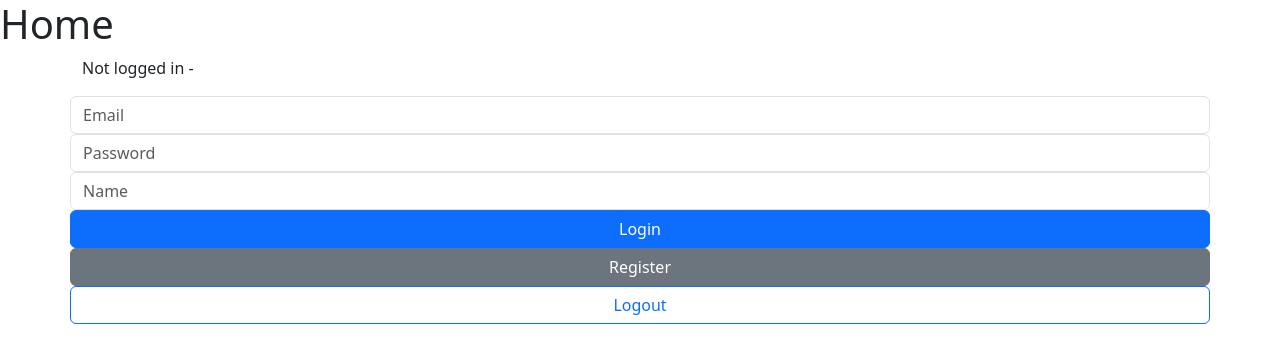
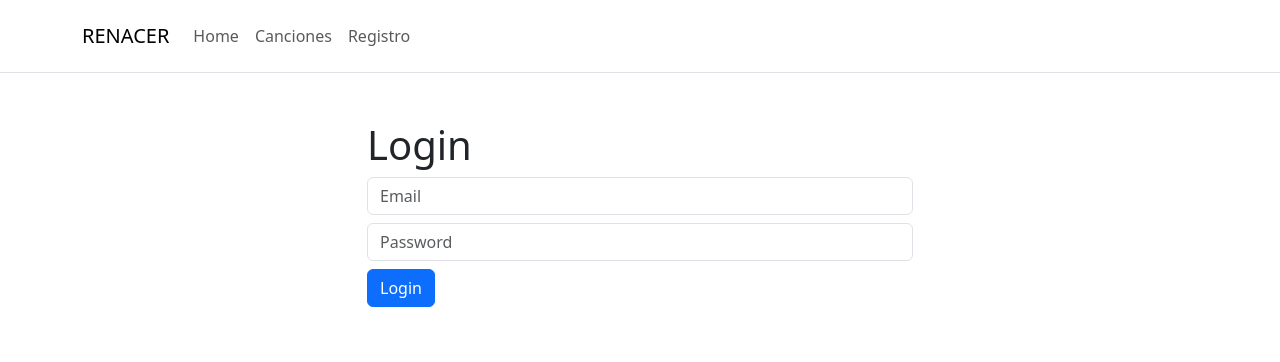
Before and after one commit to edgardoalvarez100/renacer-vue-3, a Vue app: page /login in a window 1280 px wide. Shown: the top 362 px of the page. Built offline with nearby package versions, Linux system fonts and the light colour scheme; no server answers.

Commit message:
“update”

```diff
--- a/src/App.vue
+++ b/src/App.vue
@@ -1,5 +1,37 @@
 <template>
+
+  <nav class="navbar navbar-expand-lg  border-bottom p-3">
+  <div class="container">
+    <router-link class="navbar-brand" to="/">RENACER</router-link>
+    <button class="navbar-toggler" type="button" data-bs-toggle="collapse" data-bs-target="#navbarSupportedContent" aria-controls="navbarSupportedContent" aria-expanded="false" aria-label="Toggle navigation">
+      <span class="navbar-toggler-icon"></span>
+    </button>
+    <div class="collapse navbar-collapse" id="navbarSupportedContent">
+      <ul class="navbar-nav me-auto mb-2 mb-lg-0">
+        <li class="nav-item">
+          <router-link class="nav-link" aria-current="page" to="/">Home</router-link>
+        </li>
+        <li class="nav-item">
+          <router-link class="nav-link" to="/canciones">Canciones</router-link>
+        </li>
+        <li class="nav-item">
+          <router-link class="nav-link" to="/register">Registro</router-link>
+        </li>
+
+
+      </ul>
+      <!-- <form class="d-flex" role="search">
+        <input class="form-control me-2" type="search" placeholder="Search" aria-label="Search">
+        <button class="btn btn-outline-success" type="submit">Search</button>
+      </form> -->
+    </div>
+  </div>
+</nav>
+
+<div class="container">
   <RouterView></RouterView>
+</div>
+
 </template>
 
 <script setup>
--- a/src/lib/appwrite.js
+++ b/src/lib/appwrite.js
@@ -1,12 +1,13 @@
-import { Client, Account, Databases, Locale } from "appwrite";
+import { Client, Account, Databases, Locale, ID } from "appwrite";
 
-export const client = new Client();
+const client = new Client();
 
 client
   .setEndpoint("https://appwrite.plussoluciones.com/v1")
   .setProject("660ec4540039f665327a"); // Replace with your project ID
 
-export const account = new Account(client);
-export const databases = new Databases(client);
-export const locale = new Locale(client);
-export { ID } from "appwrite";
+const account = new Account(client);
+const databases = new Databases(client);
+const locale = new Locale(client);
+
+export { account, databases, locale, client, ID };
--- a/src/main.js
+++ b/src/main.js
@@ -1,7 +1,14 @@
 import { createApp } from "vue";
 import App from "./App.vue";
 import { router } from "./router";
+import { createPinia } from "pinia";
 
 import("bootstrap/dist/css/bootstrap.min.css");
 
-createApp(App).use(router).mount("#app");
+const app = createApp(App);
+const pinia = createPinia();
+
+app.use(router);
+app.use(pinia);
+
+app.mount("#app");
--- a/src/router/index.js
+++ b/src/router/index.js
@@ -1,11 +1,20 @@
-import { createMemoryHistory, createRouter } from "vue-router";
+import { createWebHistory, createRouter } from "vue-router";
 
-import HomeView from "../views/Homeview.vue";
+import HomeView from "../views/HomeView.vue";
+import CancionesView from "../views/CancionesView.vue";
+import RegisterView from "../views/RegisterView.vue";
+import LoginView from "@/views/LoginView.vue";
 
-const routes = [{ path: "/", component: HomeView }];
+const routes = [
+  { path: "/", name: "home", component: HomeView },
+  { path: "/register", name: "register", component: RegisterView },
+  { path: "/login", name: "login", component: LoginView },
+  { path: "/canciones", name: "canciones", component: CancionesView },
+];
 
 const router = createRouter({
-  history: createMemoryHistory(),
+  linkExactActiveClass: "active",
+  history: createWebHistory(import.meta.env.BASE_URL),
   routes,
 });
 
--- /dev/null
+++ b/src/stores/user.js
@@ -0,0 +1,19 @@
+import { defineStore } from "pinia";
+
+const useUserStore = defineStore("users", {
+  state: () => {
+    return {
+      user: null,
+    };
+  },
+  actions: {
+    async logout() {
+      try {
+        await account.deleteSession("current");
+        this.user = null;
+      } catch (error) {}
+    },
+  },
+});
+
+export { useUserStore };
--- /dev/null
+++ b/src/views/CancionesView.vue
@@ -0,0 +1,9 @@
+<template>
+    <div>
+ canciones
+    </div>
+</template>
+
+<script setup >
+
+</script>
--- a/src/views/Homeview.vue
+++ b/src/views/Homeview.vue
@@ -2,58 +2,14 @@
  <h1>Home</h1>
 
  <div class="container">
-    <p>
-      {{ loggedInUser ? `Logged in as ${loggedInUser.name}` : 'Not logged in' }} - {{ localeRequest }}
-    </p>
 
-    <form class="form row">
-      <input type="email" placeholder="Email" v-model="email" class="form-control " />
-      <input type="password" placeholder="Password" v-model="password" class="form-control" />
-      <input type="text" placeholder="Name" v-model="name" class="form-control" />
-      <button type="button" @click="login(email, password)" class="btn btn-primary">Login</button>
-      <button type="button" @click="register" class="btn btn-secondary">
-        Register
-      </button>
-      <button type="button" @click="logout" class="btn btn-outline-primary">
-        Logout
-      </button>
-    </form>
+
+
 
 
   </div>
 </template>
 <script setup>
-import {  ref } from 'vue';
-import { account, ID, locale } from '../lib/appwrite';
 
-const loggedInUser = ref(null);
-const email = ref('');
-const password = ref('');
-const name = ref('');
-const localeRequest = ref('');
-const idioma = ref('');
 
-const login = async (email, password) => {
-  await account.createEmailPasswordSession(email, password);
-  loggedInUser.value = await account.get();
-};
-
-const register = async () => {
-  await account.create(ID.unique(), email.value, password.value, name.value);
-  login(email.value, password.value);
-};
-
-const logout = async () => {
-  await account.deleteSession('current');
-  loggedInUser.value = null;
-};
-const getLocale =  (async()=>{
-  localeRequest.value =  await locale.get();
-})
-
-const getAccount = async() =>{
-  loggedInUser.value = await account.get();
-}
-getAccount()
-getLocale()
 </script>
--- /dev/null
+++ b/src/views/LoginView.vue
@@ -0,0 +1,46 @@
+<template>
+    <div class="row justify-content-center mt-5">
+        <div class="col-md-6 ">
+            <h1>Login</h1>
+
+            <div class="alert alert-danger" v-if="errorRegister">{{ errorRegister }}</div>
+            <form class="form" @submit.prevent="login">
+
+                <input type="email" placeholder="Email" v-model="email" class="form-control mb-2" required
+                    name="email" />
+                <input type="password" placeholder="Password" v-model="password" class="form-control mb-2" required
+                    name="password" />
+
+                <button type="submit" class="btn btn-primary" :disabled="loading">
+                    Login
+                </button>
+
+            </form>
+        </div>
+    </div>
+</template>
+<script setup>
+import { ref } from 'vue';
+import { storeToRefs } from 'pinia';
+import { account } from '../lib/appwrite';
+import { useUserStore } from "../stores/user";
+
+const loading = ref(false);
+const email = ref('');
+const password = ref('');
+const errorRegister = ref(null);
+
+const userStore = useUserStore();
+const { user } = storeToRefs(userStore)
+
+const login = async () => {
+    try {
+
+        const session = await account.createEmailPasswordSession(email.value, password.value);
+        const userDB = await account.get();
+        user.value = userDB;
+    } catch (error) {
+        console.log(error);
+    }
+}
+</script>
--- /dev/null
+++ b/src/views/RegisterView.vue
@@ -0,0 +1,66 @@
+<template>
+
+  <div class="row justify-content-center mt-5">
+    <div class="col-md-6 ">
+      <h1>Register</h1>
+
+      <div class="alert alert-danger" v-if="errorRegister">{{ errorRegister }}</div>
+
+      <form class="form" @submit.prevent="register">
+        <input type="text" placeholder="Nombre" v-model="name" class="form-control mb-2" required name="name" />
+        <input type="email" placeholder="Email" v-model="email" class="form-control mb-2" required name="email" />
+        <input type="password" placeholder="Password" v-model="password" class="form-control mb-2" required
+          name="password" />
+
+        <button type="submit" class="btn btn-primary" :disabled="loading">
+          Register
+        </button>
+
+      </form>
+    </div>
+  </div>
+
+</template>
+<script setup>
+import { ref } from 'vue';
+import { account, ID } from '../lib/appwrite';
+
+const loggedInUser = ref(null);
+const loading = ref(false);
+const email = ref('');
+const password = ref('');
+const name = ref('');
+const errorRegister = ref(null);
+
+
+
+const register = async () => {
+  loading.value = true
+  try {
+    const userRef = await account.create(ID.unique(), email.value, password.value, name.value);
+    console.log(userRef)
+
+  } catch (error) {
+    // const { ...e } = error
+
+    switch (error.code) {
+      case 409:
+        errorRegister.value = "El correo ya se encuentra registrado"
+        break;
+
+      default:
+        errorRegister.value = error.response.message
+        break;
+    }
+  } finally {
+    loading.value = false
+  }
+
+};
+
+
+
+const getAccount = async () => {
+  loggedInUser.value = await account.get();
+}
+</script>
```
